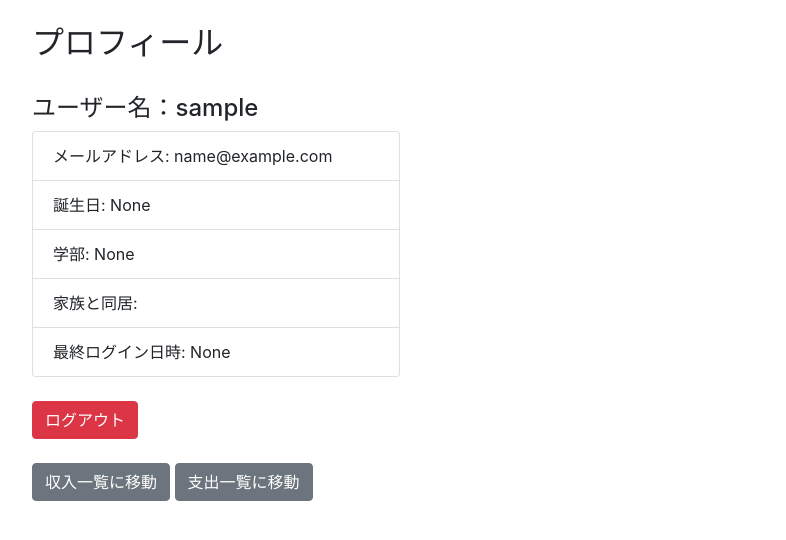
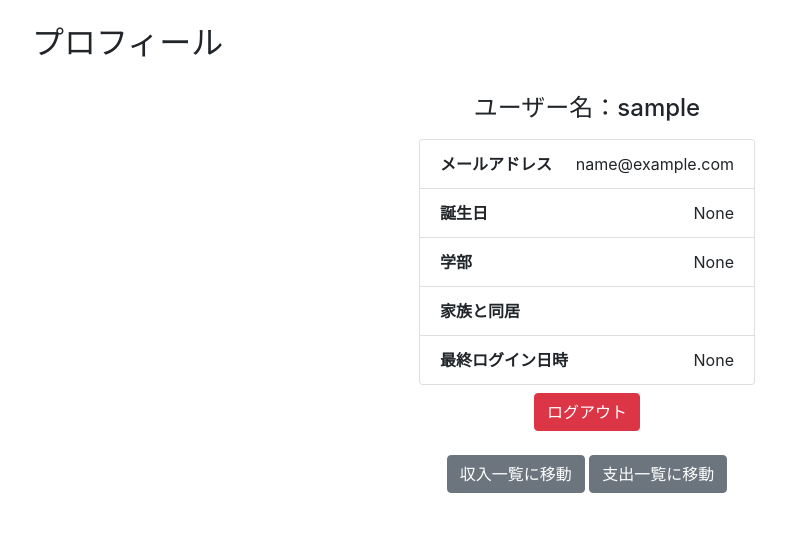
Before and after one commit to Franco-M-Enzian/ScholarManage, a Django app: a page that uses templates/accounts/profile.html in a window 1280 px wide. Shown: the part 56-596 px from the top of the page, without its empty margins (53-839 px from the left). Run offline with Django 5.2, Linux system fonts and the light colour scheme; the visitor is signed in with stand-in values (Sample User, id 1); some libraries are stand-ins or nearby versions.

Commit message:
Refactor settings and templates for consistency; update formatting in profile and finances pages for improved readability.

```diff
--- a/finances/urls.py
+++ b/finances/urls.py
@@ -6,12 +6,28 @@
 app_name = "finances"
 
 urlpatterns = [
-    path('income/list/', views.IncomeListView.as_view(), name="income_list"),
-    path('expense/list/', views.ExpenseListView.as_view(), name="expense_list"),
+    path("income/list/", views.IncomeListView.as_view(), name="income_list"),
+    path("expense/list/", views.ExpenseListView.as_view(), name="expense_list"),
     path("income/add/", views.IncomeAddView.as_view(), name="income_add"),
     path("expense/add/", views.ExpenseAddView.as_view(), name="expense_add"),
-    path("Income/<int:pk>/update/", views.IncomeUpdateView.as_view(), name="income_update"),
-    path("Expense/<int:pk>/update/", views.ExpenseUpdateView.as_view(), name="expense_update"),
-    path("income/<int:pk>/delete/", views.IncomeDeleteView.as_view(), name="income_delete"),
-    path("expense/<int:pk>/delete/", views.ExpenseDeleteView.as_view(), name="expense_delete"),
+    path(
+        "income/<int:pk>/update/",
+        views.IncomeUpdateView.as_view(),
+        name="income_update",
+    ),
+    path(
+        "expense/<int:pk>/update/",
+        views.ExpenseUpdateView.as_view(),
+        name="expense_update",
+    ),
+    path(
+        "income/<int:pk>/delete/",
+        views.IncomeDeleteView.as_view(),
+        name="income_delete",
+    ),
+    path(
+        "expense/<int:pk>/delete/",
+        views.ExpenseDeleteView.as_view(),
+        name="expense_delete",
+    ),
 ]
--- a/templates/accounts/profile.html
+++ b/templates/accounts/profile.html
@@ -8,24 +8,41 @@
 {% block content %}
 {% if user.is_authenticated %}
 <br>
-<h4>ユーザー名：{{ user.username }}</h4>
-<div class="card" style="width: 23rem;">
+<h4 class="text-center mb-3">ユーザー名：{{ user.username }}</h4>
+<div class="card mx-auto" style="width: 21rem;">
   <ul class="list-group list-group-flush">
-    <li class="list-group-item">メールアドレス: {{ user.email }}</li>
-    <li class="list-group-item">誕生日: {{ user.birthday }}</li>
-    <li class="list-group-item">学部: {{ user.what_grade }}</li>
-    <li class="list-group-item">家族と同居: {{ user.live_with_family }}</li>
-    <li class="list-group-item">最終ログイン日時: {{ user.last_login }}</li>
+    <li class="list-group-item d-flex justify-content-between">
+      <strong>メールアドレス</strong>
+      <span class="text-right">{{ user.email }}</span>
+    </li>
+    <li class="list-group-item d-flex justify-content-between">
+      <strong>誕生日</strong>
+      <span class="text-center">{{ user.birthday }}</span>
+    </li>
+    <li class="list-group-item d-flex justify-content-between">
+      <strong>学部</strong>
+      <span>{{ user.what_grade }}</span>
+    </li>
+    <li class="list-group-item d-flex justify-content-between">
+      <strong>家族と同居</strong>
+      <span>{{ user.live_with_family }}</span>
+    </li>
+    <li class="list-group-item d-flex justify-content-between">
+      <strong>最終ログイン日時</strong>
+      <span>{{ user.last_login }}</span>
+    </li>
   </ul>
 </div>
-<br>
+
+<div class="text-center mt-2">
   <form method="post" action="{% url 'accounts:logout' %}">
     {% csrf_token %}
     <button type="submit" class="btn btn-danger">ログアウト</button>
   </form>
+</div>
 {% endif %}
-
-<br>
+<div class="text-center mt-4">
   <a href="{% url 'finances:income_list' %}" class="btn btn-secondary">収入一覧に移動</a>
   <a href="{% url 'finances:expense_list' %}" class="btn btn-secondary">支出一覧に移動</a>
+</div>
 {% endblock content %}
```
Also changed, not shown: config/settings.py (+38 -39 lines), templates/finances/expense_list.html (+13 -13 lines), templates/finances/income_list.html (+9 -9 lines). Lines whose indentation alone changed are shown as unchanged.
